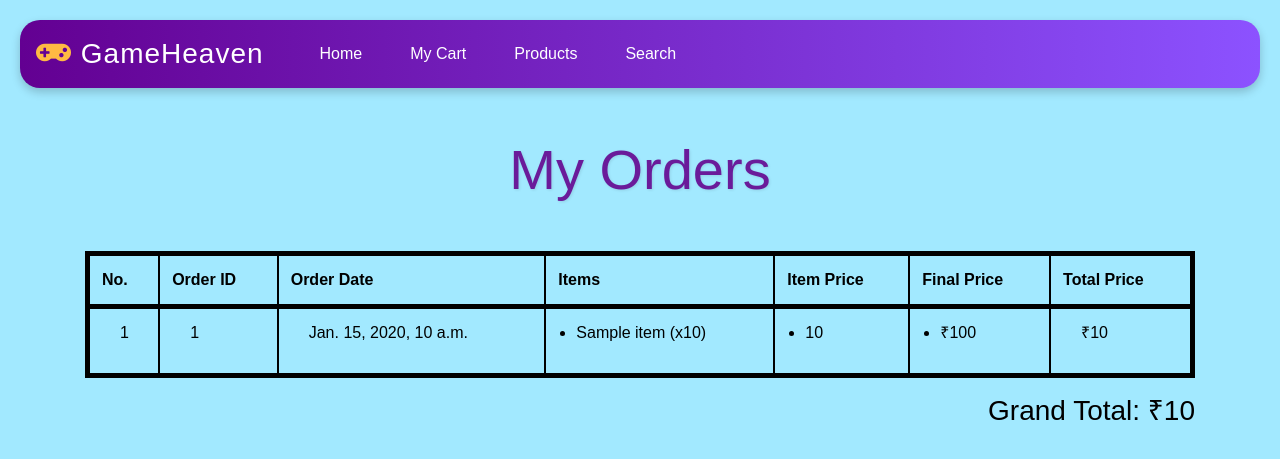
After one commit to LEGiT-47/GameHeaven, a Django app: template templates/view_orders.html in a window 1280 px wide. The commit adds this page. Shown: the top 459 px of the page. Run offline with Django 3.2, Linux system fonts and the light colour scheme; the template is opened without the code that fills it: most values are stand-ins (such as "Sample title", 1, 10 or a date in 2020); some libraries are stand-ins or nearby versions.

Commit message:
added view orders in evry page

```diff
--- a/grocery_store/settings.py
+++ b/grocery_store/settings.py
@@ -108,7 +108,8 @@ AUTH_PASSWORD_VALIDATORS = [
 
 LANGUAGE_CODE = 'en-us'
 
-TIME_ZONE = 'UTC'
+# Set your desired timezone (e.g., 'Asia/Kolkata' for IST)
+TIME_ZONE = 'Asia/Kolkata'
 
 USE_I18N = True
 
--- a/shop/templatetags/range_filter.py
+++ b/shop/templatetags/range_filter.py
@@ -17,3 +17,7 @@ def star_filter(rating):
         else:
             stars.append('empty')  # Empty star
     return stars
+
+@register.filter
+def multiply(value1, value2):
+    return value1 * value2
--- a/shop/urls.py
+++ b/shop/urls.py
@@ -25,6 +25,7 @@ urlpatterns = [
     path('load_user_cart/', views.load_user_cart, name='load_user_cart'),
     path('cart/', views.my_cart, name='cart_view'),
     path('remove_item/<int:fixed_id>/', views.remove_item, name='remove_item'),
+    path('view-orders/', views.view_orders, name='view_orders'),
 
 
 
--- a/static/styles.css
+++ b/static/styles.css
@@ -174,6 +174,7 @@ section{
   text-decoration: none; /* Remove underline */
   display: block; /* Full-width clickable */
   border-bottom: 1px solid black; /* Bottom border for each item */
+  font-size: medium;
 }
 
 /* Hover effect for dropdown items */
--- /dev/null
+++ b/static/styles3.css
@@ -0,0 +1,141 @@
+/* General Reset */
+* {
+    box-sizing: border-box;
+    padding: 0;
+    margin: 0;
+}
+
+body {
+    font-family: 'Poppins', sans-serif;
+    background-color: #81e2ffbb; /* Light lavender background */
+    color: black;
+    padding: 20px;
+}
+
+/* Navbar Styles */
+.navbar {
+    background: linear-gradient(90deg, rgb(99, 0, 146),#8c52ff ); /* Gradient background in purple tones */
+    box-shadow: 0 4px 10px rgba(0, 0, 0, 0.2);
+}
+
+.navbar-brand {
+    font-size: 28px;
+    letter-spacing: 1px;
+}
+
+.navbar-nav .nav-link {
+    color: #fff !important;
+    padding: 10px 15px;
+    transition: background-color 0.3s ease, transform 0.3s ease;
+    font-weight: 500;
+}
+
+.navbar-nav .nav-link:hover {
+    background-color: green; /* Darker purple on hover */
+    transform: translateY(-2px);
+    border-radius: 6px;
+}
+
+/* Search Bar Styling */
+.search-container input {
+
+    padding: 8px;
+    border-radius: 100px;
+    border: 1px solid #ccc;
+    transition: border-color 0.3s ease;
+}
+
+.search-container input:focus {
+    border-color: #7b1fa2; /* Purple border on focus */
+    outline: none;
+}
+
+/* Main Content Styles */
+h1 {
+    font-size: 36px;
+    margin-bottom: 40px;
+    color: #6a1b9a; /* Deep purple for headings */
+    text-shadow: 1px 1px 3px rgba(0, 0, 0, 0.1);
+}
+
+/* Gift List Styling */
+.gift-item {
+    background-color: #f4eaf6;
+    padding: 20px;
+    border-radius: 10px;
+    box-shadow: 0 4px 8px rgba(0, 0, 0, 0.1);
+    transition: transform 0.3s ease, box-shadow 0.3s ease;
+}
+
+.gift-item:hover {
+    transform: translateY(-5px);
+    box-shadow: 0 8px 16px rgba(0, 0, 0, 0.2);
+}
+
+.gift-item img {
+    width: 100%;
+    border-radius: 8px;
+    margin-bottom: 15px;
+    object-fit: cover;
+}
+
+.gift-item h3 {
+    font-size: 20px;
+    color: #6a1b9a; /* Purple for gift titles */
+    margin-bottom: 10px;
+}
+
+.gift-item p {
+    font-size: 14px;
+    color: #777;
+    margin-bottom: 10px;
+}
+
+.gift-item p strong {
+    font-size: 16px;
+    color: #ab47bc; /* Lavender tone for price */
+}
+
+/* Button Styles */
+.btn-primary {
+    background: linear-gradient(90deg, #8e24aa, #ab47bc); /* Lavender gradient for buttons */
+    border: none;
+    padding: 10px 20px;
+    font-size: 16px;
+    border-radius: 4px;
+}
+
+.btn-primary:hover {
+    background: #8e24aa; /* Darker purple on hover */
+    transform: translateY(-3px);
+}
+
+/* Responsive adjustments */
+@media (max-width: 768px) {
+    .navbar-brand {
+        font-size: 24px;
+    }
+
+    .gift-item {
+        margin-bottom: 20px;
+    }
+}
+
+.table td{
+    padding-left: 30px;
+    border-top: 5px solid black;
+    border-bottom: 5px solid black;
+    border-right:2px solid black;
+}
+
+.table th{
+    border-bottom:5px solid black;
+    border-right:2px solid black;
+}
+.table{
+    border:5px solid black !important;
+}
+p{
+    text-align: center;
+    font-size: large;
+}
--- a/templates/mycart.html
+++ b/templates/mycart.html
@@ -28,7 +28,7 @@
                     <a class="nav-link" href="/">Home</a>
                 </li>
                 <li class="nav-item active">
-                    <a class="nav-link" href="#">My Cart</a>
+                    <a class="nav-link" href="{% url 'view_orders' %}">My Orders</a>
                 </li>
                 <li class="nav-item active">
                     <a class="nav-link" href="{% url 'products' %}">Products</a>
--- /dev/null
+++ b/templates/view_orders.html
@@ -0,0 +1,125 @@
+{% load range_filter %}
+<!DOCTYPE html>
+<html lang="en">
+<head>
+    <meta charset="UTF-8">
+    <meta name="viewport" content="width=device-width, initial-scale=1.0">
+    <title>GameHeaven - View Orders</title>
+
+    <link rel="stylesheet" href="https://maxcdn.bootstrapcdn.com/bootstrap/4.0.0/css/bootstrap.min.css">
+    <link rel="stylesheet" href="https://cdnjs.cloudflare.com/ajax/libs/font-awesome/5.15.4/css/all.min.css">
+    {% load static %}
+    <link rel="stylesheet" type="text/css" href="{% static 'styles3.css' %}">
+
+
+</head>
+<body>
+    {% if user.is_authenticated %}
+  <div id="user-logged-in" data-username="{{ user.username }}"></div>
+{% else %}
+  <div id="user-logged-in" style="display:none;"></div>
+{% endif %}
+
+    <nav class="navbar navbar-expand-lg navbar-dark bg-dark" style="gap: 2rem; border-radius: 20px;">
+
+        <a href="#" class="navbar-brand"> <i class="fas fa-gamepad" style="color:#ffba43;"></i> GameHeaven </a>
+        <div class="collapse navbar-collapse" >
+            <ul class="navbar-nav mr-auto" style="gap: 2rem;">
+                <li class="nav-item">
+                    <a class="nav-link" href="/">Home</a>
+                </li>
+                <li class="nav-item active">
+                    <a class="nav-link" href="{% url 'mycart' %}">My Cart</a>
+                </li>
+                <li class="nav-item active">
+                    <a class="nav-link" href="{% url 'products' %}">Products</a>
+                </li>
+                <li>
+                    <a class="nav-link" href="{% url 'search' %}">Search</a>
+                </li>
+
+        </div>
+    </nav>
+
+    {% if orders %}
+    <div class="container">
+        <h1 class="display-4 text-center my-5">My Orders</h1>
+        <table class="table" id="cartTable">
+            <thead>
+                <tr>
+                    <th>No.</th>
+                    <th>Order ID</th>
+                    <th>Order Date</th>
+                    <th>Items</th>
+                    <th>Item Price</th>
+                    <th>Final Price</th>
+                    <th>Total Price</th>
+                </tr>
+            </thead>
+            <tbody>
+                {% for order in orders %}
+                <tr>
+                    <td>{{ order.order_number }}</td>
+                    <td>{{ order.order_id }}</td>
+                    <td>{{ order.order_date }}</td>
+                    <td>
+                        <ul>
+                            {% for item in order.items %}
+                            <li>{{ item.name }} (x{{ item.quantity }})</li>
+                            {% endfor %}
+                        </ul>
+                    </td>
+                    <td>
+                        <ul>
+                            {% for item in order.items %}
+                            <li>{{ item.price }}</li>
+                            {% endfor %}
+                        </ul>
+                    <td>
+                        <ul>
+                            {% for item in order.items %}
+                            <li>₹{{ item.price|multiply:item.quantity }}</li>
+                            {% endfor %}
+                        </ul>
+                    </td>
+                    <td>
+                        <!-- Calculate the total price for all items in this order -->
+                        ₹{{ order.order_total }}
+                    </td>
+                </tr>
+                {% endfor %}
+            </tbody>
+        </table>
+
+        <!-- Display the grand total -->
+        <h3 class="text-right">Grand Total: ₹{{ grand_total }}</h3>
+    </div>
+
+
+
+{% else %}
+<div class="container">
+    <h1 class="display-4 text-center my-5">My Orders</h1>
+    <table class="table" id="cartTable">
+        <thead>
+            <tr>
+                    <th>No.</th>
+                    <th>Order ID</th>
+                    <th>Order Date</th>
+                    <th>Items</th>
+                    <th>Item Price</th>
+                    <th>Final Price</th>
+                    <th>Total Price</th>
+            </tr>
+        </thead>
+    </table>
+    <br><br>
+    <p>No orders found.</p>
+    <h3 class="text-right">Grand Total: ₹0.00</h3>
+
+</div>
+{% endif %}
+
+
+</body>
+</html>
```
Also changed, not shown: shop/views.py (+37 -0 lines), templates/about.html (+6 -3 lines), templates/home.html (+8 -5 lines), templates/products.html (+6 -3 lines), templates/serach_res.html (+6 -3 lines), db.sqlite3.
